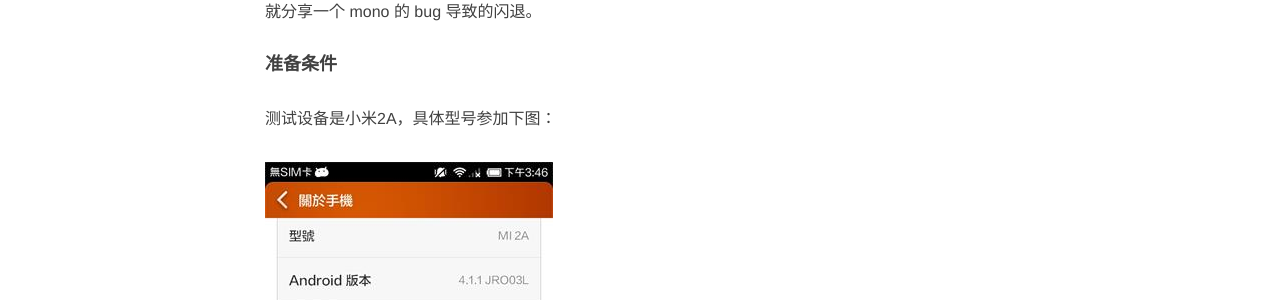
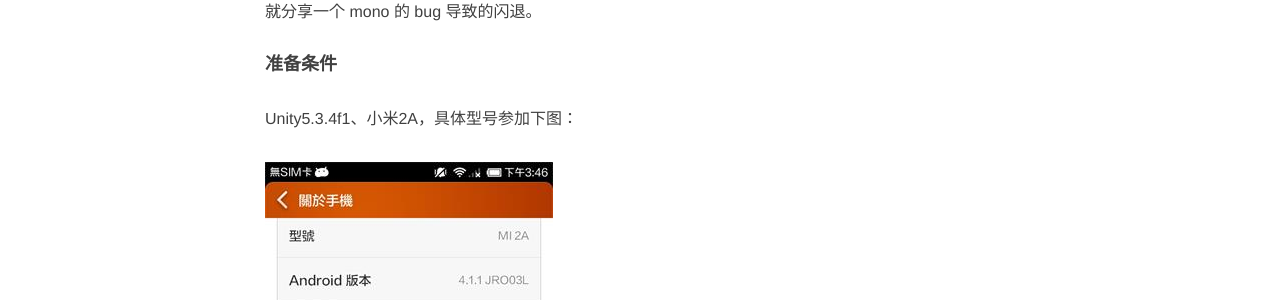
Before and after one commit to QXSoftware/qxsoftware.github.io, a Jekyll site: the page built from _posts/2016-12-13-Unity3D Crash On Null Pointer Access.md, in a window 1280 px wide and 900 px high, scrolled down 391 px. Shown: the part 150-450 px from the top of the window. Built offline with Jekyll 4.4.1, drawn with Linux system fonts in a browser that asks for light colours; nearby versions of some CDN libraries; comment, search, counter and statistics services are not loaded.

Commit message:
add unity version info

```diff
--- a/_posts/2016-12-13-Unity3D Crash On Null Pointer Access.md
+++ b/_posts/2016-12-13-Unity3D Crash On Null Pointer Access.md
@@ -9,7 +9,7 @@
 
 #### 准备条件
 
-测试设备是小米2A，具体型号参加下图：
+Unity5.3.4f1、小米2A，具体型号参加下图：
 
 ![mi2A](/post_img/unity-crash/mi2A.jpg)
 
```
